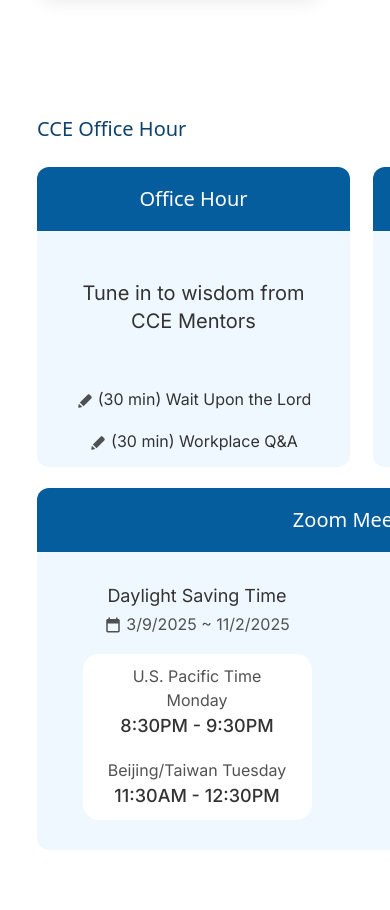
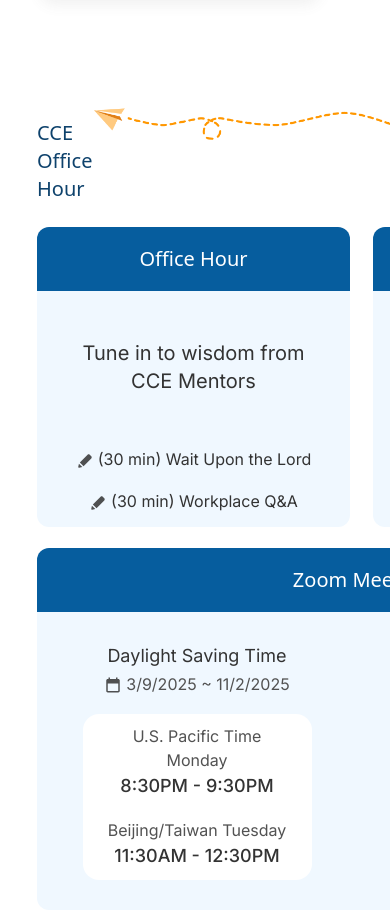
Before and after one commit to Xmeng-Li/I-Fly-Young-CCE-Website, a React (Create React App) app: page / in a window 390 px wide. Shown: the part 3178-4088 px from the top of the page. Before the commit the page ends 4038 px from the top, so only its background shows below. Built offline with nearby package versions, Linux system fonts and the light colour scheme.

Commit message:
display orange airplane

```diff
--- a/src/styles/officehour.css
+++ b/src/styles/officehour.css
@@ -751,10 +751,12 @@
 
   /* Bottom Part */
   .officehour-container {
-    padding: 10px 25px;
+    padding: 0px 25px;
   }
   .orange-airplane {
-    display: none;
+    /* display: none; */
+    width: 350px;
+    height: 35px;
   }
   .three-parts {
     display: flex;
```
